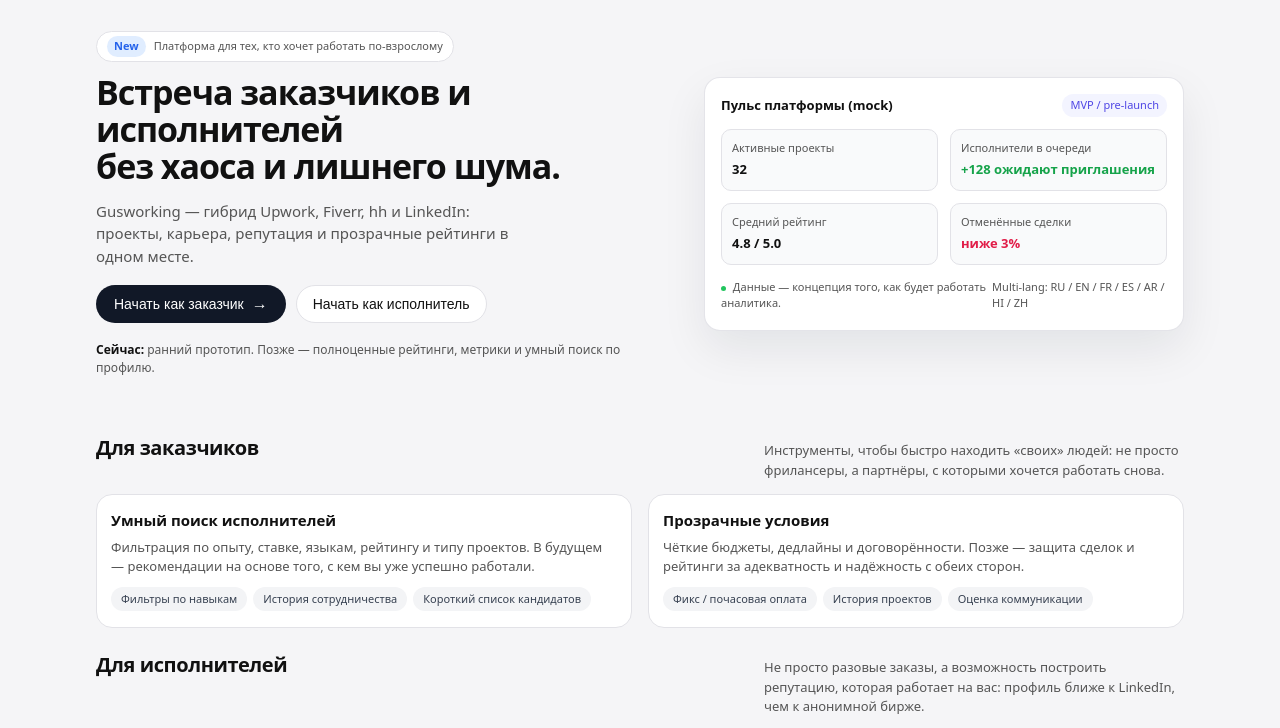
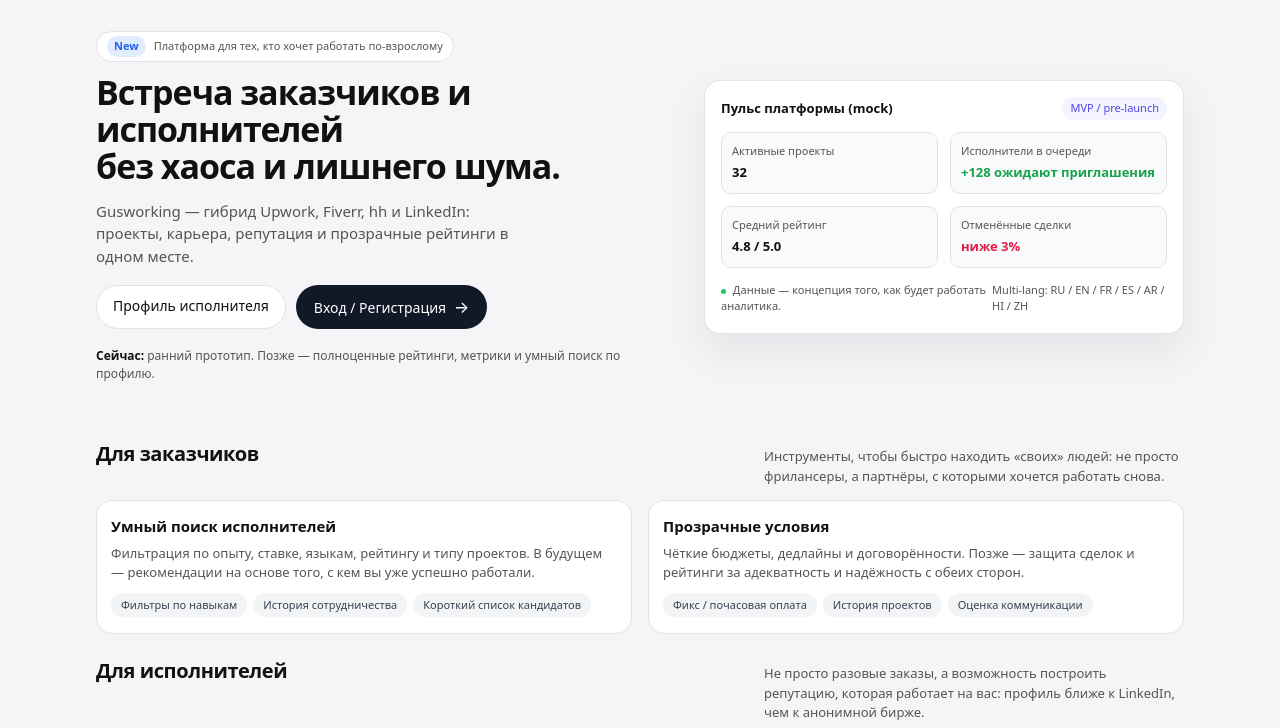
Before and after one commit to uliak29-beep/Gusworking, a plain HTML site: page index.html in a window 1280 px wide. Shown: the part 66-794 px from the top of the page. Drawn offline with Linux system fonts and the light colour scheme.

Commit message:
Добавлены ссылки на профиль и регистрацию

```diff
--- a/index.html
+++ b/index.html
@@ -543,12 +543,8 @@
                 карьера, репутация и прозрачные рейтинги в одном месте.
               </p>
               <div class="hero-cta">
-                <button class="btn-primary" type="button">
-                  Начать как заказчик <span>→</span>
-                </button>
-                <button class="btn-outline" type="button">
-                  Начать как исполнитель
-                </button>
+                <a href="profile.html" class="btn-outline">Профиль исполнителя</a>
+                <a href="auth.html" class="btn-primary">Вход / Регистрация <span>→</span></a>
               </div>
               <div class="hero-note">
                 <strong>Сейчас:</strong> ранний прототип. Позже — полноценные
```
